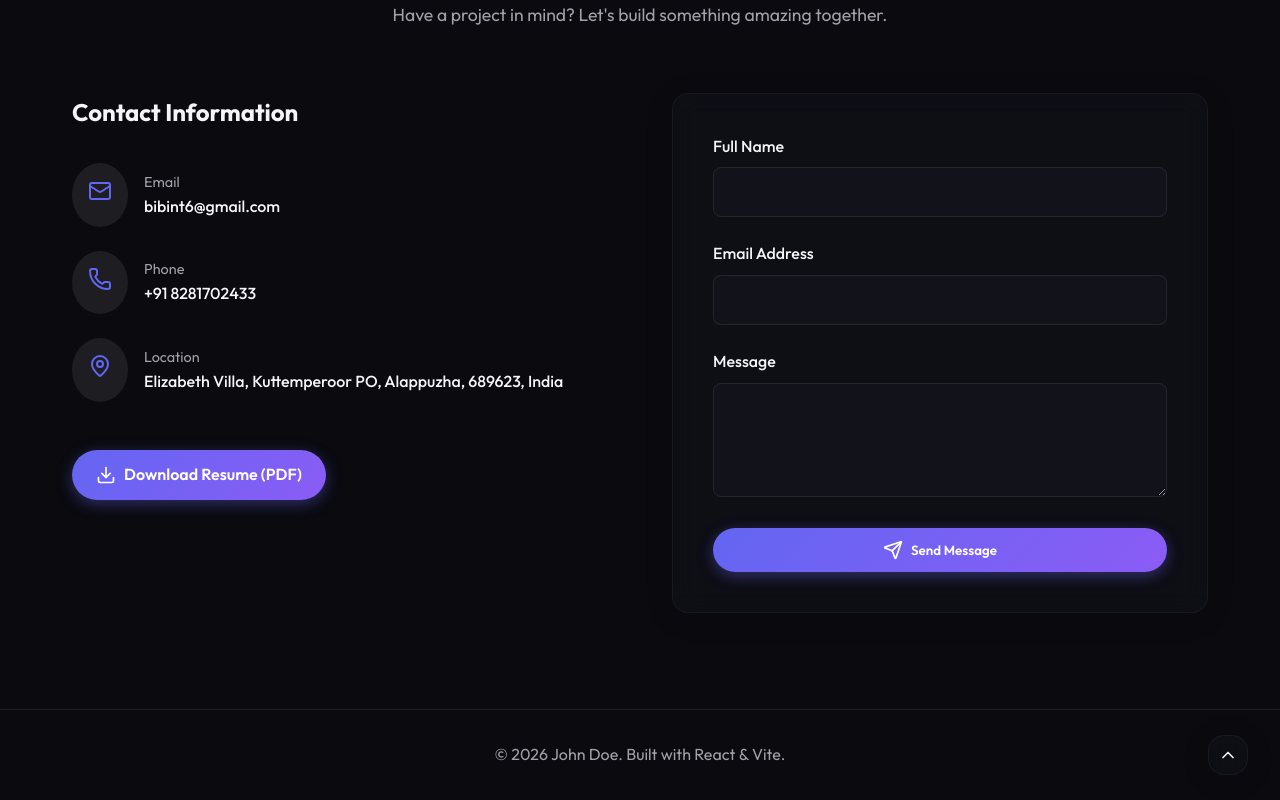
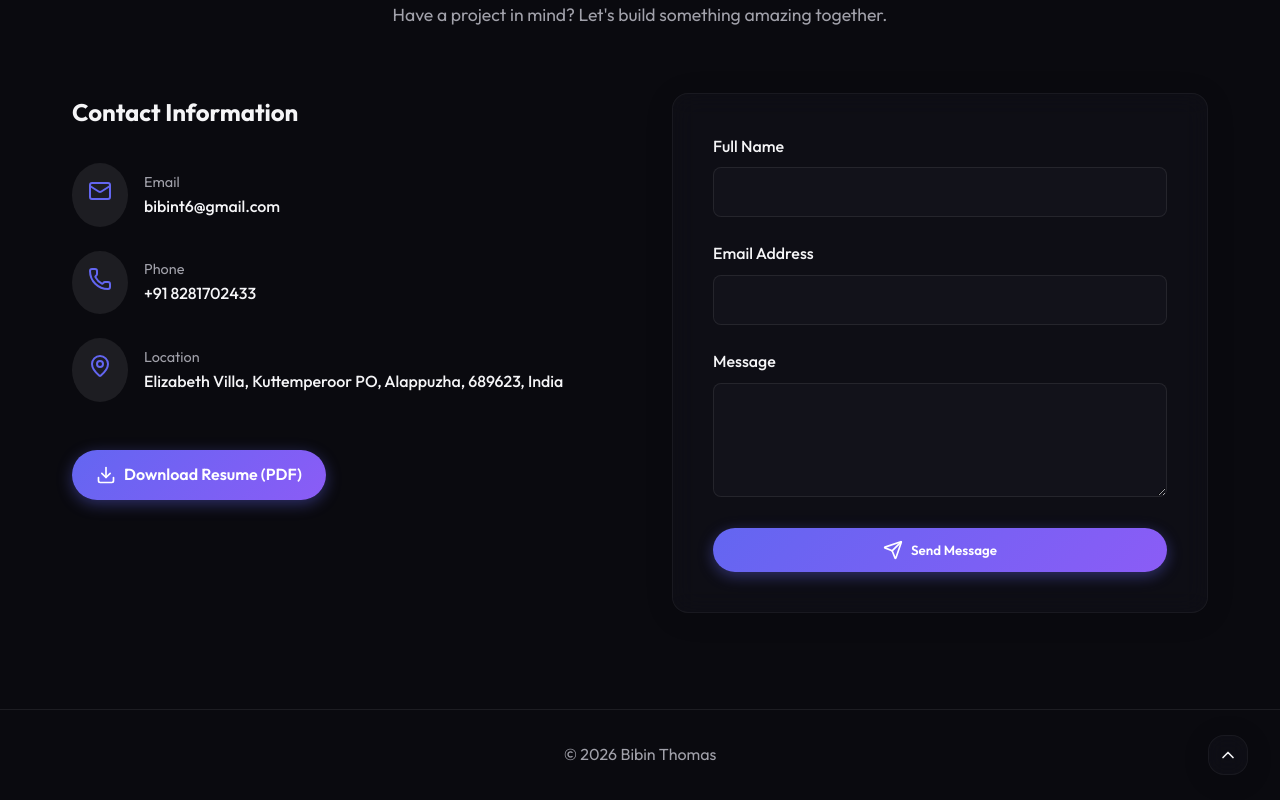
Before and after one commit to Bibin369/Bib_Portfolio, a React (Vite) app: page / in a window 1280 px wide. Shown: the part 8226-9026 px from the top of the page. Built offline with nearby package versions, Linux system fonts and the light colour scheme.

Commit message:
Update footer copyright name to Bibin Thomas

```diff
--- a/src/components/Footer.jsx
+++ b/src/components/Footer.jsx
@@ -11,7 +11,7 @@ export default function Footer() {
       position: 'relative'
     }}>
       <p style={{ color: 'var(--text-secondary)' }}>
-        © {new Date().getFullYear()} John Doe. Built with React & Vite.
+        © {new Date().getFullYear()} Bibin Thomas
       </p>
       <button
         onClick={() => scroll.scrollToTop()}
```
